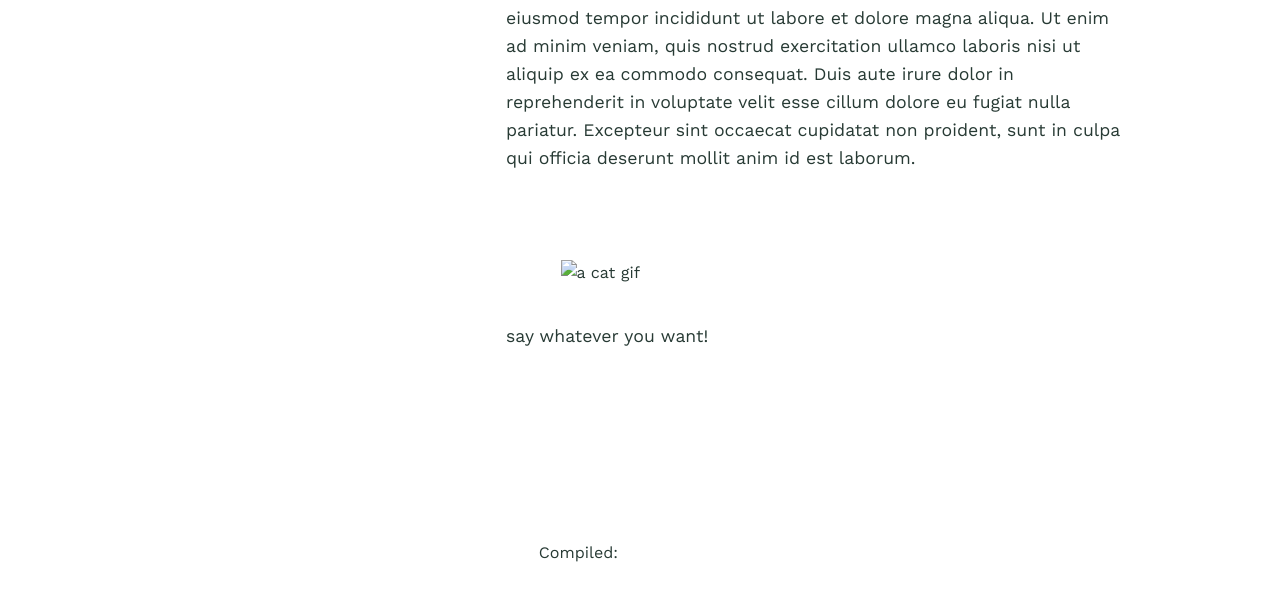
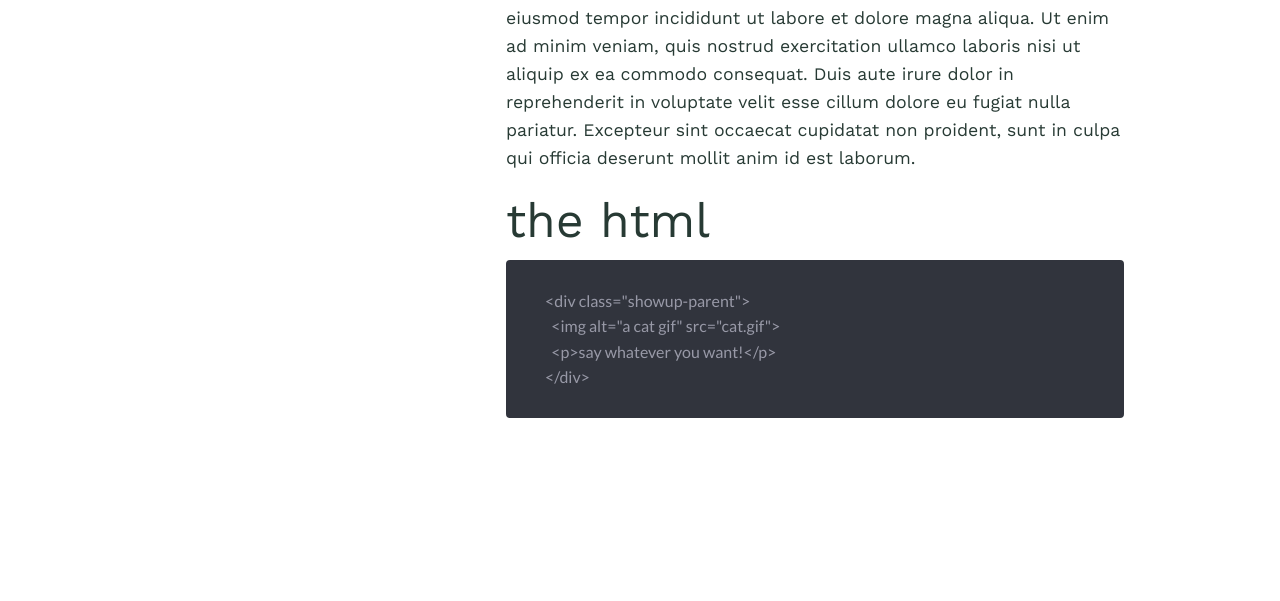
Before and after one commit to DanielTamkin/showup.js, a plain HTML site: page index.html in a window 1280 px wide. Shown: the part 669-1270 px from the top of the page. After the commit the page ends 1119 px from the top, so only its background shows below. Drawn offline with Linux system fonts and the light colour scheme.

Commit message:
Working on README

```diff
--- a/assets/css/reset.css
+++ b/assets/css/reset.css
@@ -119,6 +119,17 @@ body{/*font-family: 'Montserrat', sans-serif;*/}
 			-o-transition: all 100ms ease-in-out;
 			transition: all 100ms ease-in-out;
 		}
+/*code*/
+	code.code.atom{
+		width:100%;
+		box-sizing:border-box;
+		border:2px solid #31343d;
+		border-radius:4px;
+		display:inline-block;
+		background:#31343d;
+		color:#9899a7;
+		font-family:'Lato';
+	}
 /*Social icons*/
 	section.social{font-family: 'Socicon';}
 	section.social .twitter{color:#55acee;}
--- a/index.html
+++ b/index.html
@@ -45,16 +45,16 @@
         Lorem ipsum dolor sit amet, consectetur adipisicing elit, sed do eiusmod tempor incididunt ut labore et dolore magna aliqua. Ut enim ad minim veniam, quis nostrud exercitation ullamco laboris nisi ut aliquip ex ea commodo consequat. Duis aute irure dolor in reprehenderit in voluptate velit esse cillum dolore eu fugiat nulla pariatur. Excepteur sint occaecat cupidatat non proident, sunt in culpa qui officia deserunt mollit anim id est laborum.
 
       </p>
-      <pre>
-        <code>
-        <div class="showup-parent">
-          <img alt="a cat gif" src="cat.gif">
-          <p>say whatever you want!</p>
-        </div>
-        <pre>
-      </pre>
+      <h1>the html</h1>
+      <code class="code atom">
+        <pre class="wrapper">
 
-      Compiled:
+            &lt;div class=&quot;showup-parent&quot;&gt;
+              &lt;img alt=&quot;a cat gif&quot; src=&quot;cat.gif&quot;&gt;
+              &lt;p&gt;say whatever you want!&lt;/p&gt;
+            &lt;/div&gt;
+        </pre>
+      </code>
     </section>
   </section>
 </div>
```
